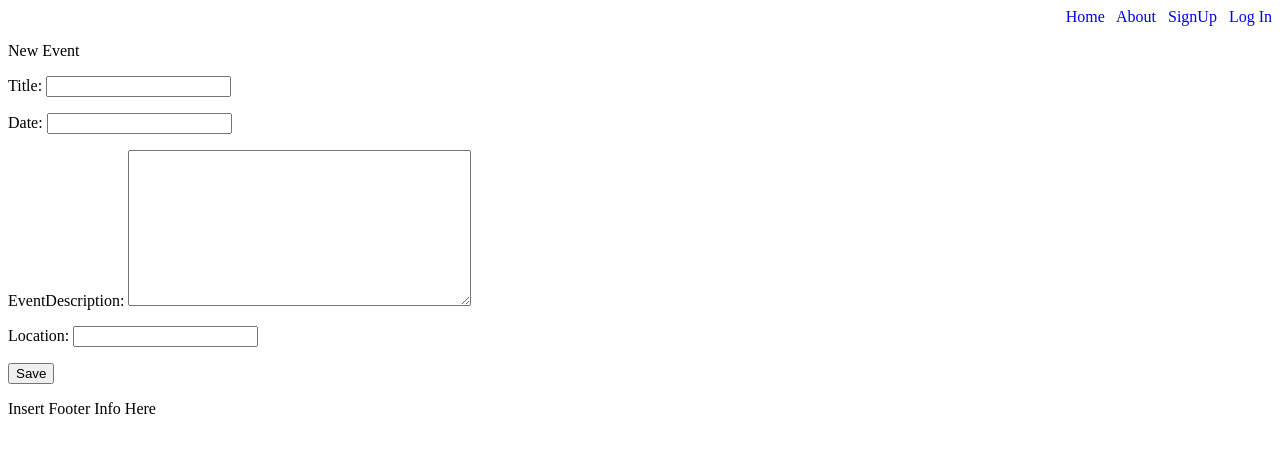
After one commit to mreddy1993/EventPage, a Django app: page /new/ in a window 1280 px wide. The commit adds this page. Shown: the top 453 px of the page. Run offline with Django 4.2, Linux system fonts and the light colour scheme.

Commit message:
Troubleshot reverse url for views

```diff
--- a/djangoProj/settings.py
+++ b/djangoProj/settings.py
@@ -31,7 +31,7 @@ ALLOWED_HOSTS = []
 # Application definition
 
 INSTALLED_APPS = [
-    'general.apps.GeneralConfig',
+    'events.apps.EventsConfig',
     'django.contrib.admin',
     'accounts.apps.AccountsConfig',
     'django.contrib.auth',
@@ -39,7 +39,7 @@ INSTALLED_APPS = [
     'django.contrib.sessions',
     'django.contrib.messages',
     'django.contrib.staticfiles',
-    'events.apps.EventsConfig',
+
 
 
 ]
--- a/djangoProj/urls.py
+++ b/djangoProj/urls.py
@@ -20,7 +20,6 @@ urlpatterns = [
     path('admin/', admin.site.urls),
     path('accounts/', include('accounts.urls')),
     path('accounts/', include('django.contrib.auth.urls')),
-    path('', include('general.urls')),
     path('', include('events.urls')),
 
 
--- a/events/models.py
+++ b/events/models.py
@@ -6,11 +6,12 @@ from django.urls import reverse
 
 class eventModels(models.Model):
     title = models.CharField(max_length=100)
-    date = models.DateField
-    eventDescription = models.TextField
+    date = models.DateField()
+    eventDescription = models.TextField()
+    location = models.CharField(max_length=100)
 
     def __str__(self):
         return self.title
 
     def get_absolute_url(self):
-        reverse.lazy("events", args =[str(self.id)])
+        return reverse("events")
--- a/events/urls.py
+++ b/events/urls.py
@@ -1,9 +1,10 @@
 from importlib.resources import path
 from django.urls import include, path
-from .views import eventsView
+from .views import aboutView, eventDetails, eventsView, eventCreate
 
 urlpatterns = [
-    path("events/", eventsView.as_view(), name = "events")
-
-
+    path("", eventsView.as_view(), name = "events"),
+    path("about/", aboutView.as_view(), name = "about"),
+    path("new/", eventCreate.as_view(), name = "create"),
+    path("<int:pk>/", eventDetails.as_view(), name = "details"),
 ]
--- a/events/views.py
+++ b/events/views.py
@@ -1,6 +1,6 @@
 from ast import Pass
 from django.shortcuts import render
-from django.views.generic import ListView
+from django.views.generic import ListView, TemplateView, CreateView, DetailView
 
 from .models import eventModels
 
@@ -9,4 +9,16 @@ from .models import eventModels
 
 class eventsView(ListView):
     model = eventModels
-    template_name = "calendar.html"
+    template_name = "home.html"
+
+class aboutView(TemplateView):
+    template_name = "about.html"
+
+class eventCreate(CreateView):
+    model = eventModels
+    template_name = "event_create.html"
+    fields = ["title", "date","eventDescription", "location"]
+
+class eventDetails(DetailView):
+    model = eventModels
+    template_name = "event_detail.html"
--- a/general/apps.py
+++ /dev/null
@@ -1,6 +0,0 @@
-from django.apps import AppConfig
-
-
-class GeneralConfig(AppConfig):
-    default_auto_field = 'django.db.models.BigAutoField'
-    name = 'general'
--- a/templates/base.html
+++ b/templates/base.html
@@ -1,8 +1,7 @@
 <header>
-    <p align="right">MyBake &nbsp
-        <a href = '{%url "home"%}' style = "text-decoration: none">Home &nbsp</a>
+    <p align="right">
+        <a href = '{%url "events"%}' style = "text-decoration: none">Home &nbsp</a>
         <a href = '{%url "about" %}' style = "text-decoration: none">About &nbsp</a>
-        <a href = '{%url "events"%}' style = "text-decoration: none">Events &nbsp</a>
         <a href = '{%url "SignUp"%}' style = "text-decoration: none">SignUp &nbsp</a>
         {% if user.is_authenticated %}
             <a href = '{%url "logout"%}' style = "text-decoration: none">Log Out</a></p>
--- a/templates/calendar.html
+++ /dev/null
@@ -1,6 +0,0 @@
-{% extends 'base.html' %}
-
-{% block content %}
-    <h1>Events Page Test</h1>
-
-{% endblock %}
--- /dev/null
+++ b/templates/event_create.html
@@ -0,0 +1,15 @@
+{% extends 'base.html' %}
+
+{% block content %}
+<html>
+    <p>New Event</p>
+    <form actions="" method = "post">{% csrf_token %}
+    {{ form.as_p }}
+    <input type="submit" value="Save">
+
+
+
+
+
+</html>
+{% endblock content %}
--- a/templates/home.html
+++ b/templates/home.html
@@ -2,7 +2,11 @@
 
 {% block content %}
     <h1>
-        <p>Home Page</p>
+        <p>Events List</p>
+        <a href = "{% url 'create' %}">New Event</a>
     </h1>
+    {% for entryModels in object_list %}
+        <a href = "{% url 'details' entryModels.pk %}">{{eventModels.title}}</a>
 
+    {% endfor %}
 {% endblock  %}
```
Also changed, not shown: general/urls.py (deleted, +0 -10 lines), general/views.py (deleted, +0 -13 lines), templates/event_detail.html (added, +9 -0 lines), db.sqlite3, events/migrations/0001_initial.py (added), general/__init__.py (deleted), general/migrations/__init__.py (deleted), templates/location.html (deleted).
